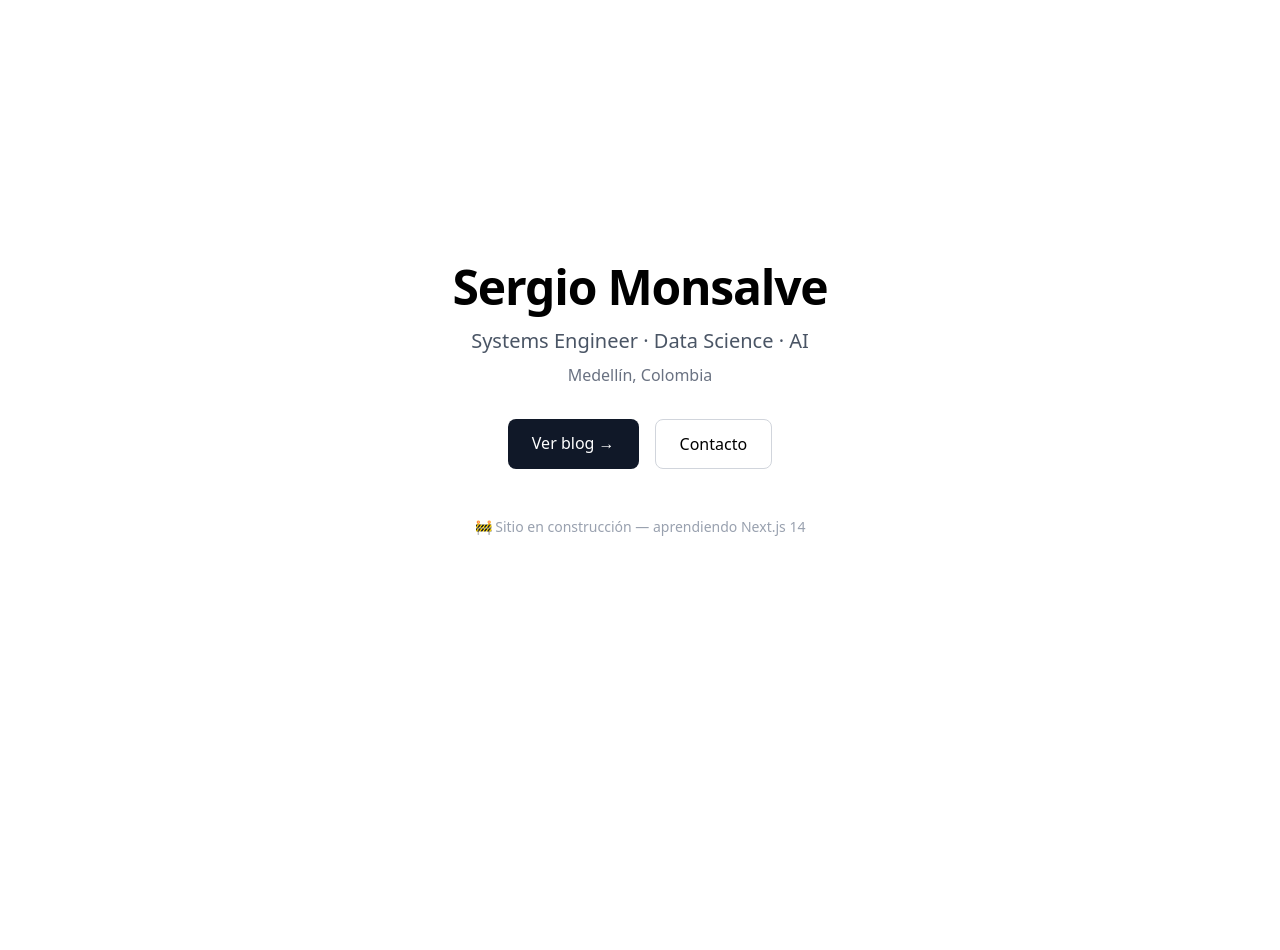
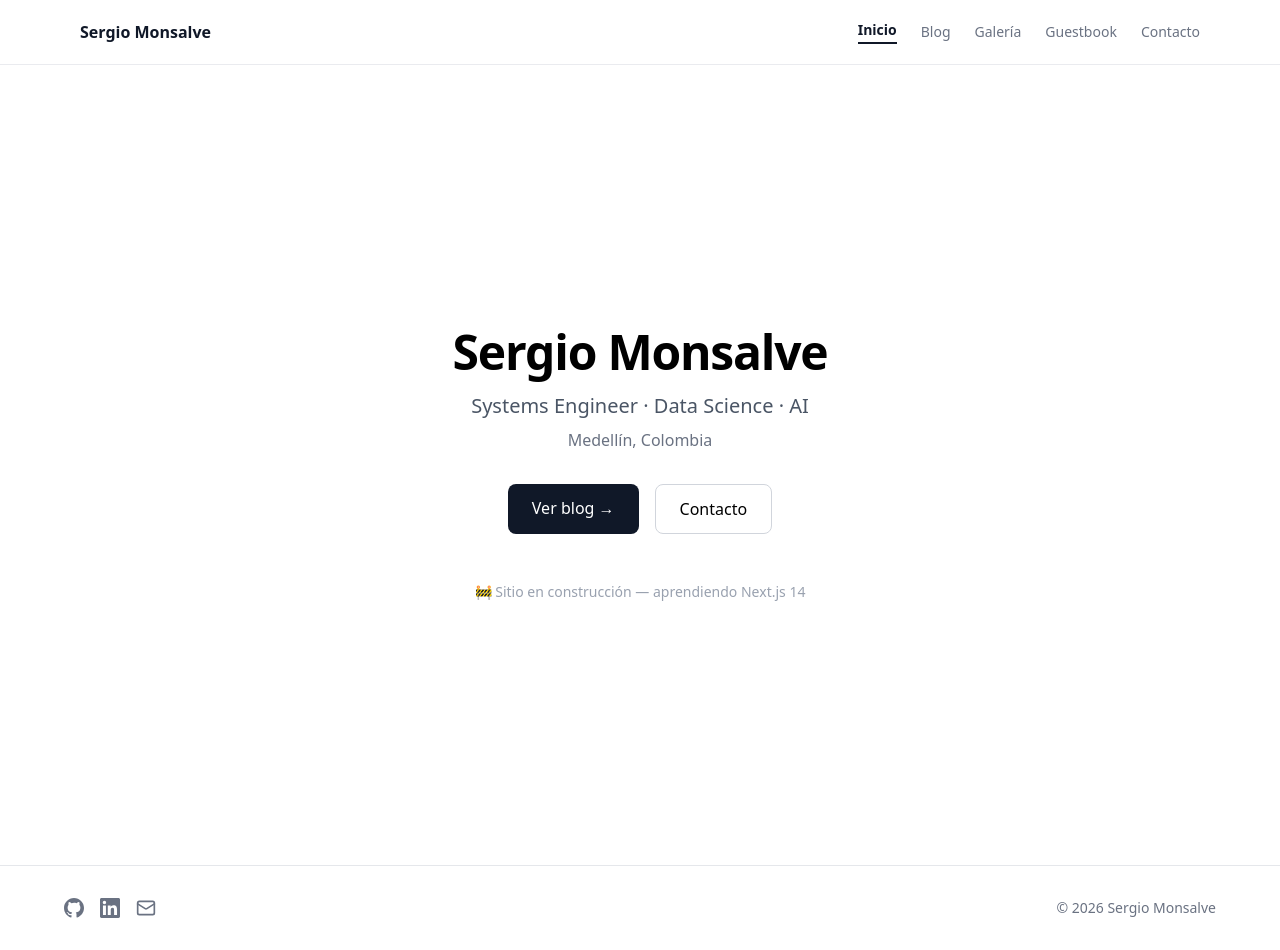
Before and after one commit to smonsalve/pp_nextjs, a Next.js app: page / in a window 1280 px wide. Before the commit the page ends 800 px from the top, so only its background shows below. Built offline with nearby package versions, Linux system fonts and the light colour scheme; no server answers.

Commit message:
feat(layout): integrar Navbar y Footer en el layout raíz

```diff
--- a/eslint.config.mjs
+++ b/eslint.config.mjs
@@ -1,12 +1,6 @@
-import { dirname } from 'path'
-import { fileURLToPath } from 'url'
-import { FlatCompat } from '@eslint/eslintrc'
+import nextConfig from 'eslint-config-next/core-web-vitals'
+import nextTypescript from 'eslint-config-next/typescript'
 
-const __filename = fileURLToPath(import.meta.url)
-const __dirname = dirname(__filename)
+const config = [...nextConfig, ...nextTypescript]
 
-const compat = new FlatCompat({ baseDirectory: __dirname })
-
-const eslintConfig = [...compat.extends('next/core-web-vitals', 'next/typescript')]
-
-export default eslintConfig
+export default config
--- a/src/app/layout.tsx
+++ b/src/app/layout.tsx
@@ -1,6 +1,8 @@
 import type { Metadata } from 'next'
 import { Geist, Geist_Mono } from 'next/font/google'
 import { SITE_CONFIG } from '@/constants'
+import Navbar from '@/components/layout/Navbar'
+import Footer from '@/components/layout/Footer'
 import './globals.css'
 
 const geistSans = Geist({
@@ -49,7 +51,9 @@ export default function RootLayout({
   return (
     <html lang="es" suppressHydrationWarning>
       <body className={`${geistSans.variable} ${geistMono.variable} antialiased`}>
-        {children}
+        <Navbar />
+        <main>{children}</main>
+        <Footer />
       </body>
     </html>
   )
--- a/src/components/layout/MobileMenu.tsx
+++ b/src/components/layout/MobileMenu.tsx
@@ -10,10 +10,6 @@ import { cn } from '@/utils/cn'
 export default function MobileMenu() {
   const [isOpen, setIsOpen] = useState(false)
   const pathname = usePathname()
-
-  useEffect(() => {
-    setIsOpen(false)
-  }, [pathname])
 
   useEffect(() => {
     if (!isOpen) return
@@ -77,6 +73,7 @@ export default function MobileMenu() {
               <Link
                 key={link.href}
                 href={link.href}
+                onClick={() => setIsOpen(false)}
                 className={cn(
                   'text-lg transition-colors',
                   isActive
```
